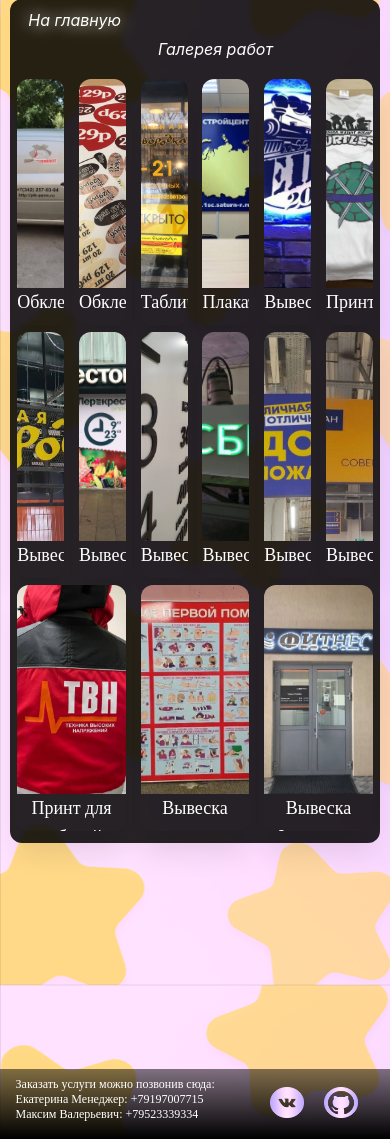
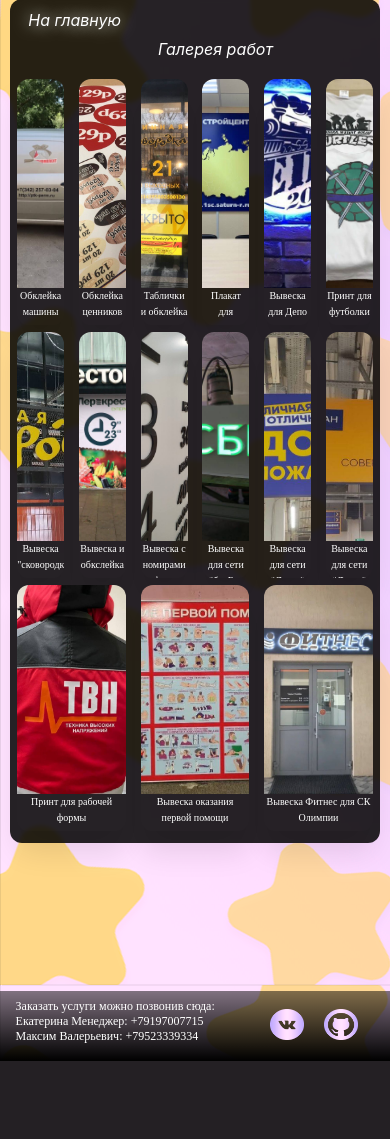
Before and after one commit to ZeburG1/Avenu-RPK, a PHP site: page /gallery.html in a window 390 px wide. Shown: the part 95-1234 px from the top of the page. After the commit the page ends 1156 px from the top, so only its background shows below. Run offline with PHP 8.4, Linux system fonts and the light colour scheme.

Commit message:
first commit

```diff
--- a/style/gallery.css
+++ b/style/gallery.css
@@ -266,14 +266,14 @@
     }
 
     .box > span {
-        font-size: 18px;
+        font-size: 10px;
         display: block;
         text-align: center;
         height: 1vh;
         line-height: 1.6;
     }
 
-    .box:hover { flex: 1 1 50%;}
+    .box:hover { flex: 1 1 60%;}
     .box:hover > img {
         width: 100%;
         height: 100%;
@@ -286,7 +286,7 @@
         height: 70px;
         bottom: 0;
         margin-top: 0;
-        margin-bottom: -100%;
+        margin-bottom: -80%;
     }
     .footer-info {
         position: relative;
```
